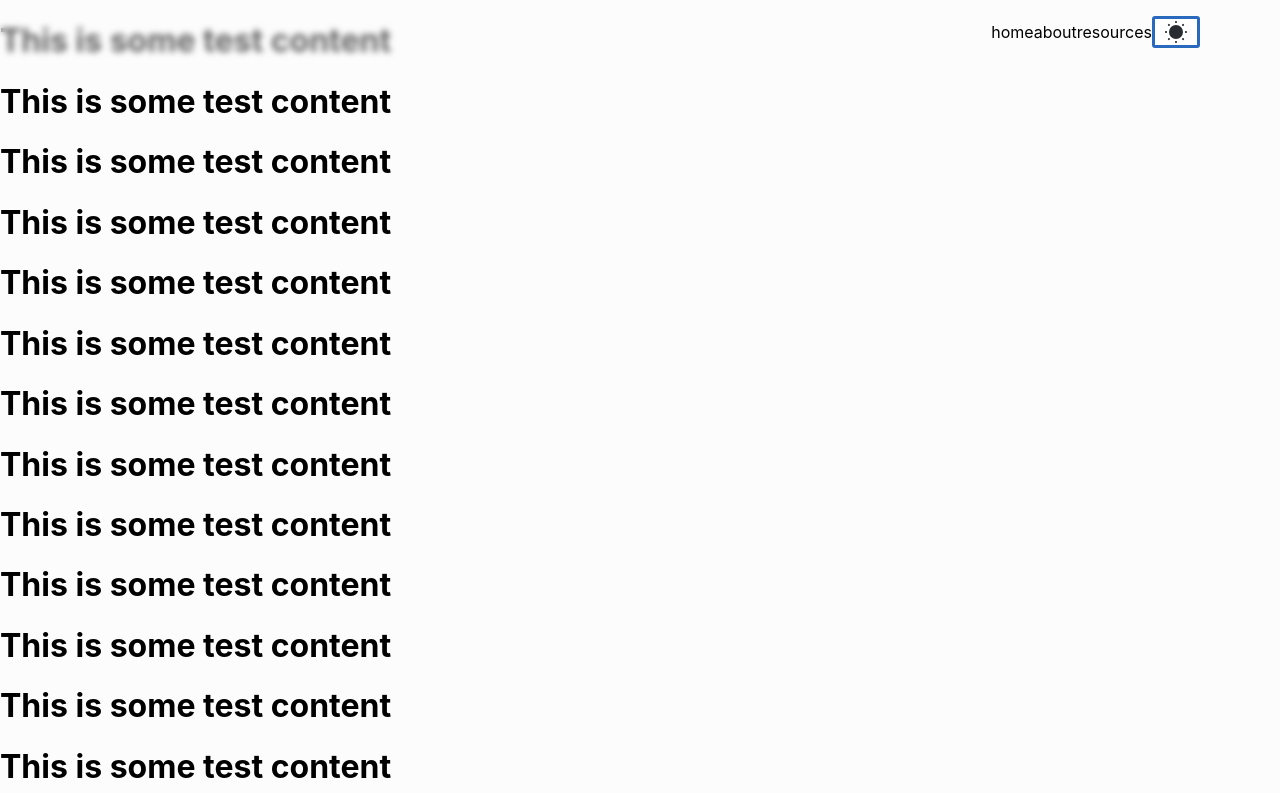
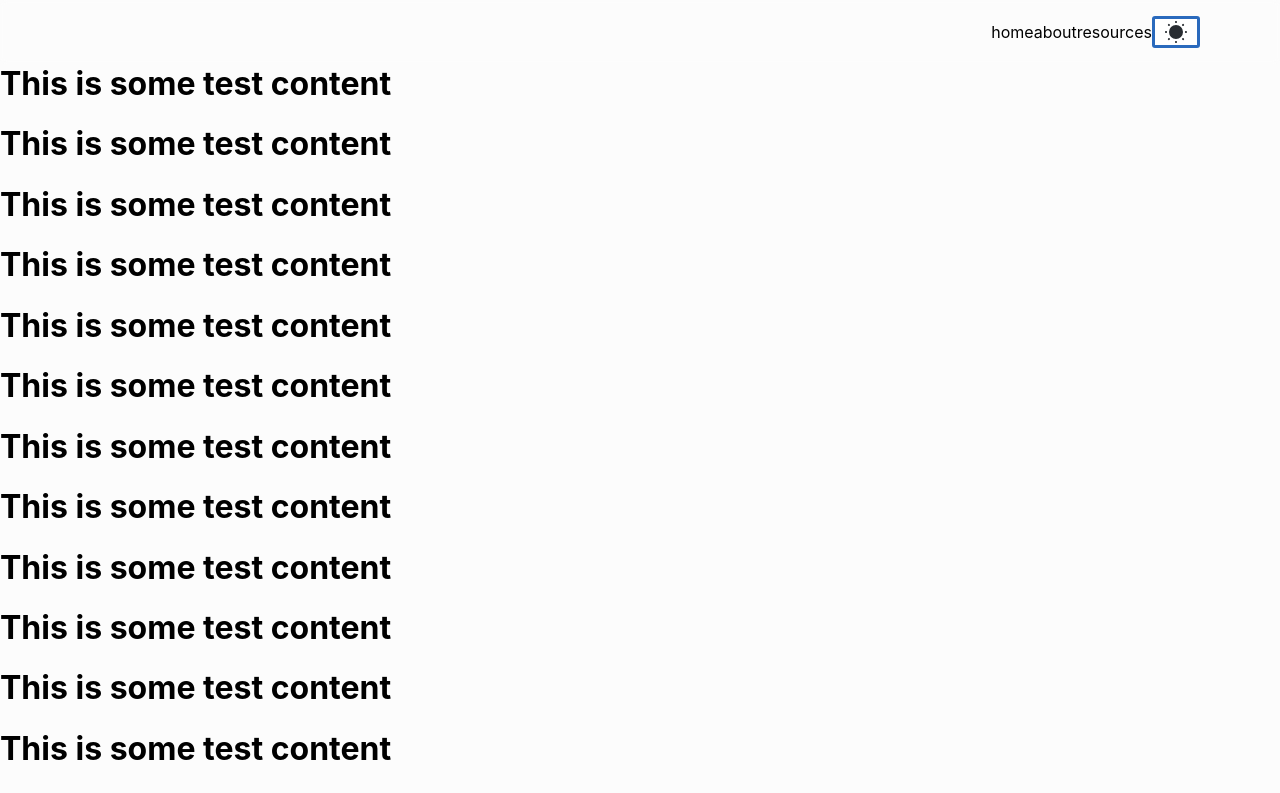
Before and after one commit to matthewmercuri/personal-site, a Next.js app: page / in a window 1280 px wide. Shown: the top 793 px of the page. Built offline with nearby package versions, Linux system fonts and the light colour scheme.

Commit message:
fixed issue where nav bar was covering page content

```diff
--- a/components/Layout/Layout.module.scss
+++ b/components/Layout/Layout.module.scss
@@ -0,0 +1,3 @@
+.main {
+  margin-top: var(--nav-bar-height);
+}
--- a/components/Layout/Layout.tsx
+++ b/components/Layout/Layout.tsx
@@ -1,5 +1,6 @@
 import NavBar from '../NavBar'
 import useThemeToggle from './hooks/useThemeToggle'
+import styles from './Layout.module.scss'
 
 type INProps = {
   children?: JSX.Element
@@ -11,7 +12,7 @@ const Layout = ({children}: INProps) => {
   return (
     <>
       <NavBar isDarkTheme={isDarkTheme} toggleTheme={toggleTheme} />
-      <main>{children}</main>
+      <main className={styles.main}>{children}</main>
     </>
   )
 }
--- a/components/NavBar/NavBar.module.scss
+++ b/components/NavBar/NavBar.module.scss
@@ -1,6 +1,6 @@
 .navBar {
   width: 100vw;
-  height: 4rem;
+  height: var(--nav-bar-height);
   display: flex;
   justify-content: center;
   align-items: center;
--- a/styles/globals.scss
+++ b/styles/globals.scss
@@ -1,4 +1,5 @@
 :root {
+  --nav-bar-height: 4rem;
   --primary-color: rgb(252, 252, 252);
   --primary-color-st: rgba(252, 252, 252, 0.4);
   --secondary-color: rgb(23, 23, 23);
```
